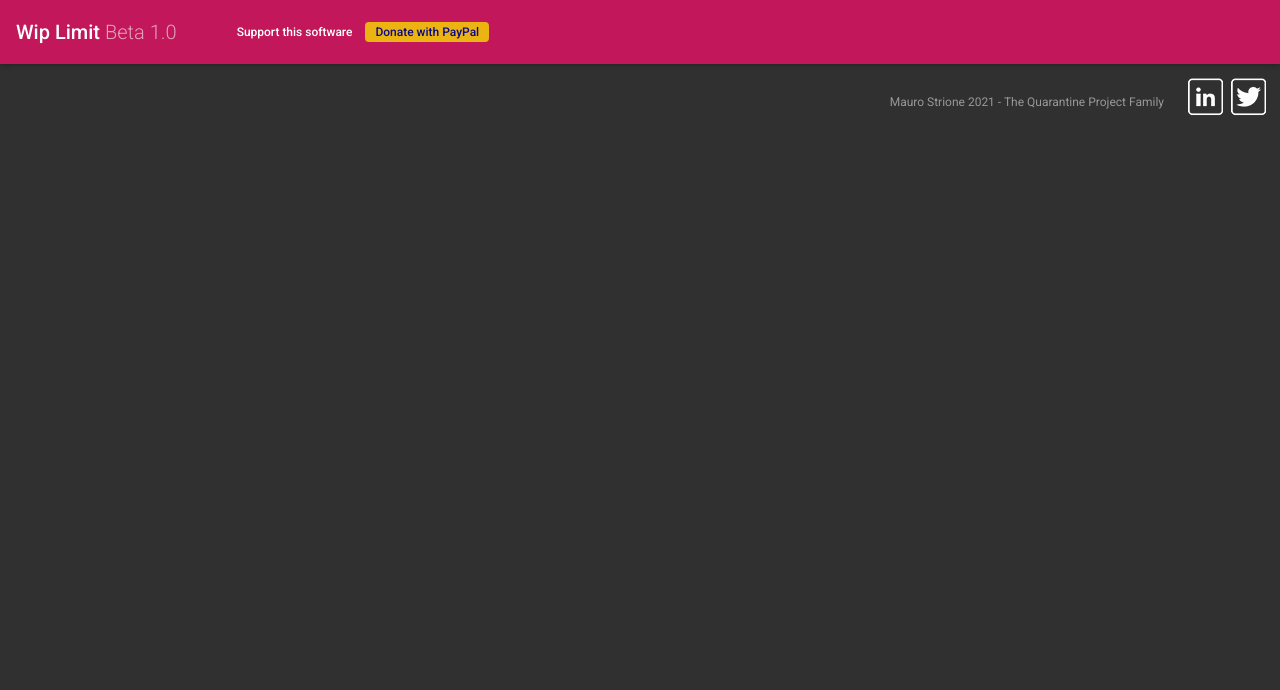
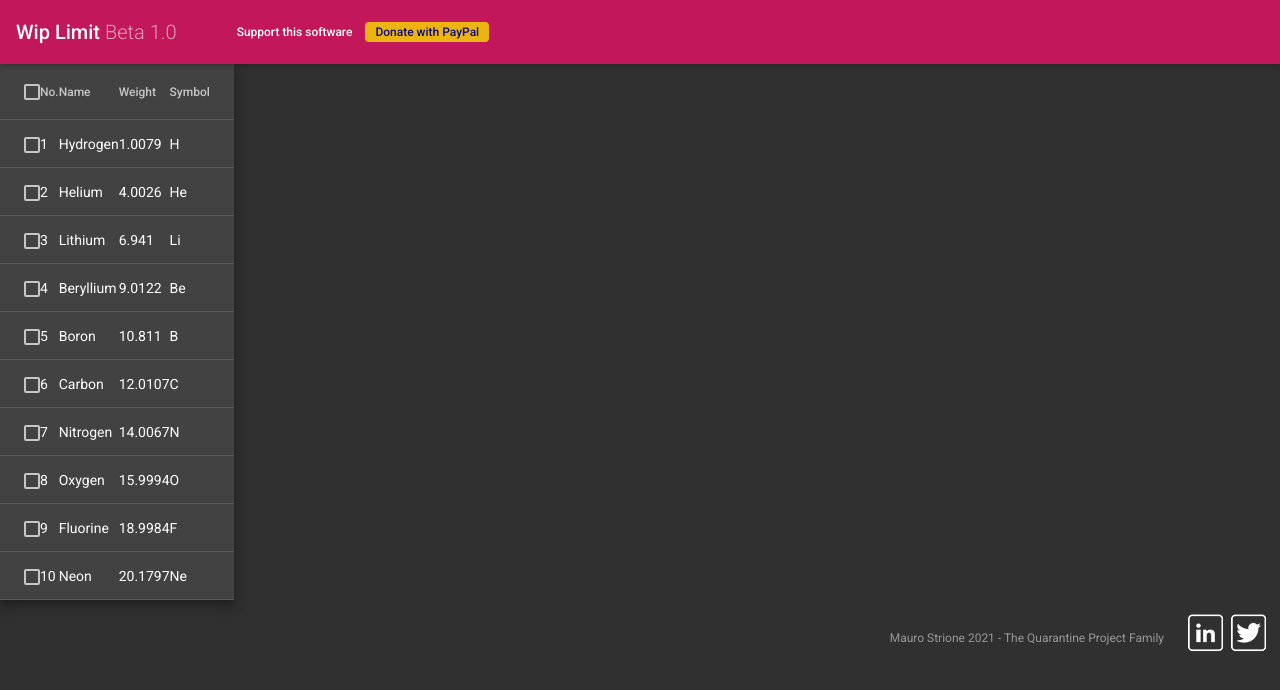
Before and after one commit to mstrione/wip-limit, an Angular app: page /board in a window 1280 px wide. Before the commit this address led to /. Shown: the top 690 px of the page. Built offline with nearby package versions, Linux system fonts and the light colour scheme.

Commit message:
Added Table with checkboxes

```diff
--- a/src/app/app-routing.module.ts
+++ b/src/app/app-routing.module.ts
@@ -1,7 +1,11 @@
 import { NgModule } from '@angular/core';
 import { RouterModule, Routes } from '@angular/router';
+import { BoardComponent } from './components/board/board.component';
 
-const routes: Routes = [];
+const routes: Routes = [
+  { path: '', pathMatch: 'full', redirectTo: 'board' },
+  { path: 'board', component: BoardComponent },
+];
 
 @NgModule({
   imports: [RouterModule.forRoot(routes)],
--- /dev/null
+++ b/src/app/components/board/board.component.html
@@ -0,0 +1,49 @@
+<table mat-table [dataSource]="dataSource" class="mat-elevation-z8">
+
+  <!-- Checkbox Column -->
+  <ng-container matColumnDef="select">
+    <th mat-header-cell *matHeaderCellDef>
+      <mat-checkbox (change)="$event ? masterToggle() : null"
+                    [checked]="selection.hasValue() && isAllSelected()"
+                    [indeterminate]="selection.hasValue() && !isAllSelected()"
+                    [aria-label]="checkboxLabel()">
+      </mat-checkbox>
+    </th>
+    <td mat-cell *matCellDef="let row">
+      <mat-checkbox (click)="$event.stopPropagation()"
+                    (change)="$event ? selection.toggle(row) : null"
+                    [checked]="selection.isSelected(row)"
+                    [aria-label]="checkboxLabel(row)">
+      </mat-checkbox>
+    </td>
+  </ng-container>
+
+  <!-- Position Column -->
+  <ng-container matColumnDef="position">
+    <th mat-header-cell *matHeaderCellDef> No. </th>
+    <td mat-cell *matCellDef="let element"> {{element.position}} </td>
+  </ng-container>
+
+  <!-- Name Column -->
+  <ng-container matColumnDef="name">
+    <th mat-header-cell *matHeaderCellDef> Name </th>
+    <td mat-cell *matCellDef="let element"> {{element.name}} </td>
+  </ng-container>
+
+  <!-- Weight Column -->
+  <ng-container matColumnDef="weight">
+    <th mat-header-cell *matHeaderCellDef> Weight </th>
+    <td mat-cell *matCellDef="let element"> {{element.weight}} </td>
+  </ng-container>
+
+  <!-- Symbol Column -->
+  <ng-container matColumnDef="symbol">
+    <th mat-header-cell *matHeaderCellDef> Symbol </th>
+    <td mat-cell *matCellDef="let element"> {{element.symbol}} </td>
+  </ng-container>
+
+  <tr mat-header-row *matHeaderRowDef="displayedColumns"></tr>
+  <tr mat-row *matRowDef="let row; columns: displayedColumns;"
+      (click)="selection.toggle(row)">
+  </tr>
+</table>
--- /dev/null
+++ b/src/app/components/board/board.component.ts
@@ -0,0 +1,73 @@
+import { Component, OnInit } from '@angular/core';
+import {SelectionModel} from '@angular/cdk/collections';
+import { MatTableDataSource } from '@angular/material/table';
+
+export interface PeriodicElement {
+  name: string;
+  position: number;
+  weight: number;
+  symbol: string;
+}
+
+const ELEMENT_DATA: PeriodicElement[] = [
+  {position: 1, name: 'Hydrogen', weight: 1.0079, symbol: 'H'},
+  {position: 2, name: 'Helium', weight: 4.0026, symbol: 'He'},
+  {position: 3, name: 'Lithium', weight: 6.941, symbol: 'Li'},
+  {position: 4, name: 'Beryllium', weight: 9.0122, symbol: 'Be'},
+  {position: 5, name: 'Boron', weight: 10.811, symbol: 'B'},
+  {position: 6, name: 'Carbon', weight: 12.0107, symbol: 'C'},
+  {position: 7, name: 'Nitrogen', weight: 14.0067, symbol: 'N'},
+  {position: 8, name: 'Oxygen', weight: 15.9994, symbol: 'O'},
+  {position: 9, name: 'Fluorine', weight: 18.9984, symbol: 'F'},
+  {position: 10, name: 'Neon', weight: 20.1797, symbol: 'Ne'},
+];
+
+/**
+ * @title Table with selection
+ */
+
+@Component({
+  selector: 'app-board',
+  templateUrl: './board.component.html',
+  styleUrls: ['./board.component.scss']
+})
+export class BoardComponent implements OnInit {
+
+  displayedColumns: string[] = ['select', 'position', 'name', 'weight', 'symbol'];
+  dataSource = new MatTableDataSource<PeriodicElement>(ELEMENT_DATA);
+  selection = new SelectionModel<PeriodicElement>(true, []);
+
+  constructor() {
+
+  }
+
+  /** Whether the number of selected elements matches the total number of rows. */
+  isAllSelected() {
+    const numSelected = this.selection.selected.length;
+    const numRows = this.dataSource.data.length;
+    return numSelected === numRows;
+  }
+
+  /** Selects all rows if they are not all selected; otherwise clear selection. */
+  masterToggle() {
+    if (this.isAllSelected()) {
+      this.selection.clear();
+      return;
+    }
+
+    this.selection.select(...this.dataSource.data);
+  }
+
+  /** The label for the checkbox on the passed row */
+  checkboxLabel(row?: PeriodicElement): string {
+    if (!row) {
+      return `${this.isAllSelected() ? 'deselect' : 'select'} all`;
+    }
+    return `${this.selection.isSelected(row) ? 'deselect' : 'select'} row ${row.position + 1}`;
+  }
+
+  ngOnInit(): void {
+  }
+
+
+}
```
Also changed, not shown: src/app/app.module.ts (+8 -1 lines), src/app/components/board/board.component.scss (added), 1 other file (tests, documents, lock files or other folders).
